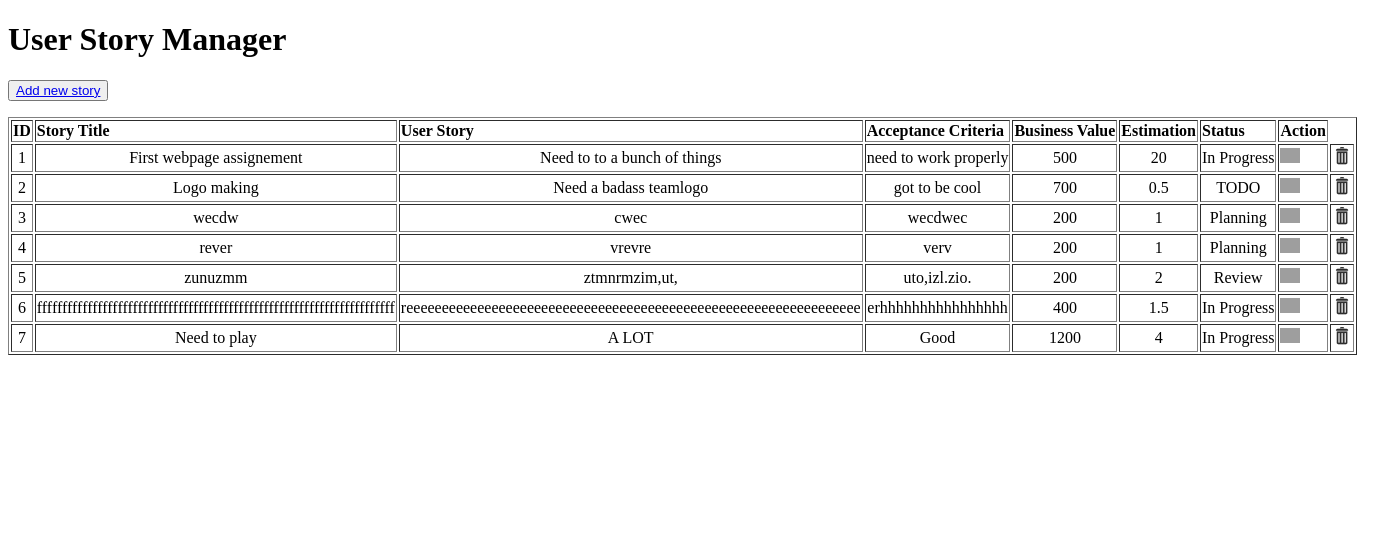
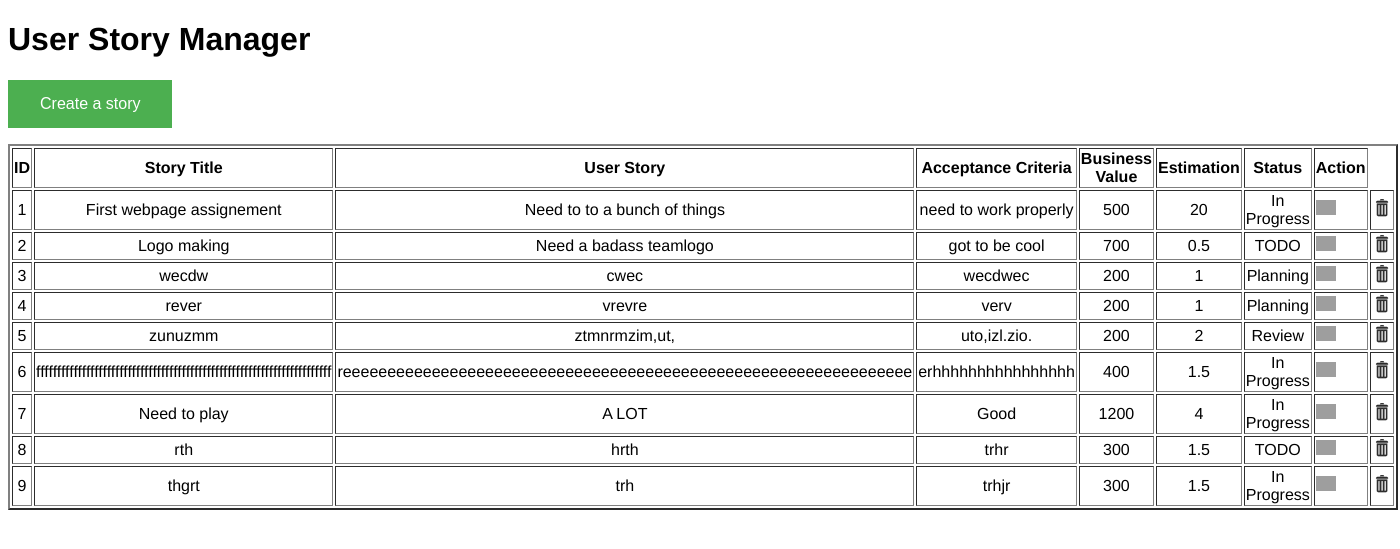
Before and after one commit to gabee1987/super-sprinter-3000-Gabor_Koncz, a Flask app: page / in a window 1400 px wide. Shown: the top 549 px of the page. Run offline with Flask 2, Linux system fonts and the light colour scheme; grey boxes are pictures that could not be loaded.

Commit message:
creating css styles

```diff
--- a/database.csv
+++ b/database.csv
@@ -5,3 +5,5 @@
 5;zunuzmm;ztmnrmzim,ut,;uto,izl.zio.;200;2;Review
 6;fffffffffffffffffffffffffffffffffffffffffffffffffffffffffffffffffffffff;reeeeeeeeeeeeeeeeeeeeeeeeeeeeeeeeeeeeeeeeeeeeeeeeeeeeeeeeeeeeeeee;erhhhhhhhhhhhhhhhh;400;1.5;In Progress
 7;Need to play;A LOT;Good;1200;4;In Progress
+8;rth;hrth;trhr;300;1.5;TODO
+9;thgrt;trh;trhjr;300;1.5;In Progress
--- a/static/style.css
+++ b/static/style.css
@@ -0,0 +1,17 @@
+body {
+    font: 1em "Helvetica", sans-serif;
+}
+
+
+
+
+.button {
+    background-color: #4CAF50; /* Green */
+    border: none;
+    color: white;
+    padding: 15px 32px;
+    text-align: center;
+    text-decoration: none;
+    display: inline-block;
+    font-size: 16px;
+}
--- a/templates/form.html
+++ b/templates/form.html
@@ -43,7 +43,7 @@
     </head>
         <body>
             <h3>User Story Manager - Add New Story</h3>
-            <form action="/edit_story" method="POST">
+            <form action="/story" method="POST">
             {% for data in story_data %}
                 <p>Story Title:</br>
                 <input type="text" name="story_title" value="{{ data[1] }}" required></p>
--- a/templates/list.html
+++ b/templates/list.html
@@ -1,17 +1,20 @@
 <!DOCTYPE html>
 
 <html>
+    <link rel="stylesheet" href="static/style.css">
     <head>
         <title>Super Sprinter 3000</title>
     </head>
     <body>
         <h1><strong>User Story Manager</strong></h1>
-        <button><a href="/story">Add new story</a></button>
+        <form action="/story" method="GET">
+        <input type="submit" value="Create a story" class="button" href="/story">
+        </form>
         <p></p>
-        <table border=1>
+        <table border=2>
             <tr>
                 {% for item in table_header %}
-                    <td><strong>{{ item }}</strong></td>
+                    <td align="middle"><strong>{{ item }}</strong></td>
                 {% endfor %}
             </tr>
             {% for row in stories %}
```
